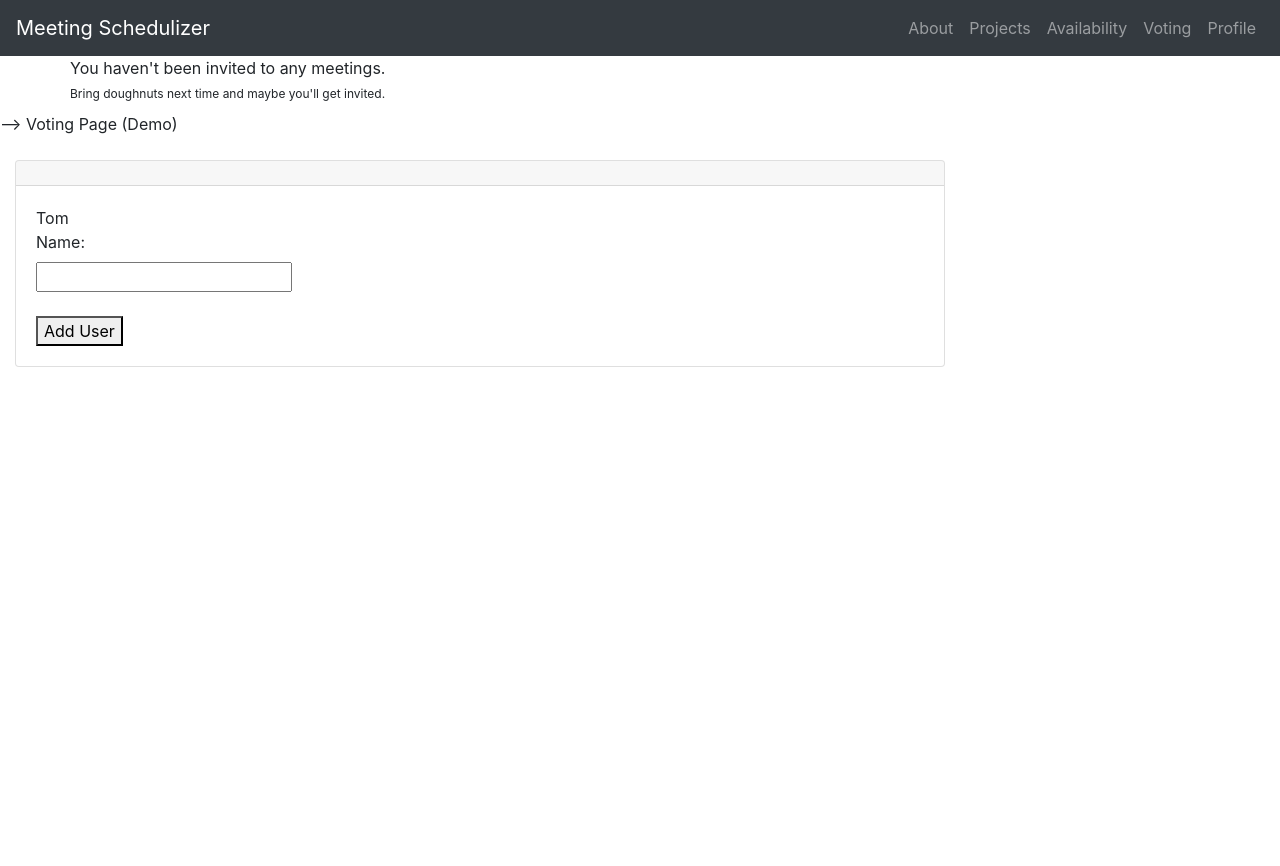
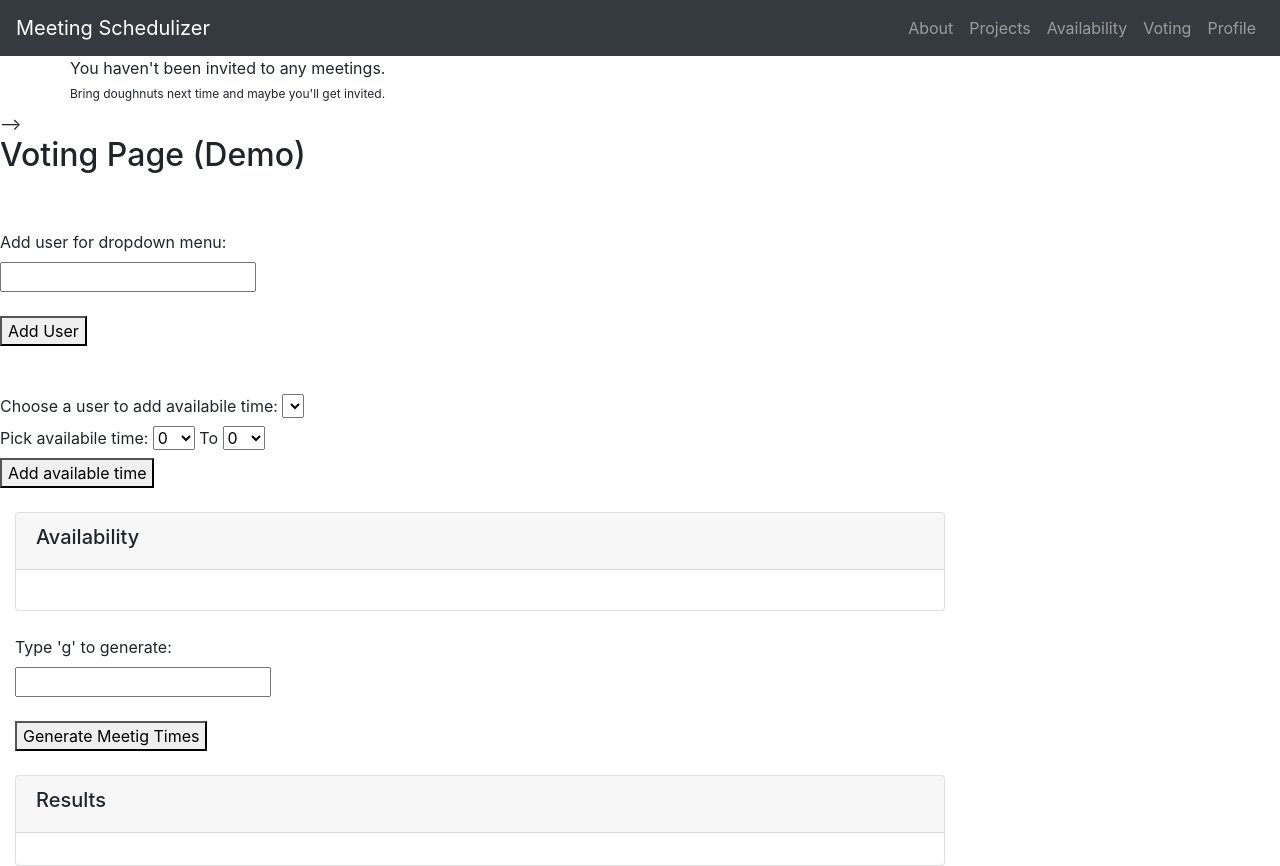
Before and after one commit to calebpower/meeting-schedulizer, a Django app: page /meeting/voting in a window 1280 px wide. Before the commit the page ends 367 px from the top, so only its background shows below. Run offline with Django 3.2, Linux system fonts and the light colour scheme; lists and menus that the app fills with data are empty; some libraries are stand-ins or nearby versions.

Commit message:
Added Generate Meeting function(Demo)

```diff
--- a/meeting/views.py
+++ b/meeting/views.py
@@ -546,20 +546,278 @@ class TestUser:
     def __init__(self, name, age):
         self.name = name
         self.age = age
-    TimeSlots = []
+        self.timeSlots = []
 class Voting(View):
-
 
     MEETING_DURATION = 1
     avaliaveTimeSlots = []
-    users = ['Tom']
+    users = []
+    teamMember = []
+
+    def checkMember(self,members, name):
+        print('checkMember is called')
+        for m in range(len(members)):
+            if members[m] == name:
+                print('Name found !!!!!!!!!!!!!!!')
+                return True
+        return False
+
+    def checkSlot(self, timeslots, ts):
+        print('checkSlot is called')
+        for s in range(len(timeslots)):
+            if timeslots[s].tStart == ts.tStart and timeslots[s].tEnd == ts.tEnd:
+                print('Slot found!!!!!!!!!!!!!!!!')
+                return True
+        return False
+
+    def generateMeeting(self,teamMember):
+        u = 0
+        rq = []
+        aq = []
+        avaliaveTimeSlots = self.avaliaveTimeSlots
+        while u < len(teamMember):
+            k = -1
+            # Compare timeslots
+            timeslots = teamMember[u].timeSlots
+            print('Available Timeslot Length: ' + str(len(avaliaveTimeSlots)))
+            print(teamMember[u].name + ': TimeSlots' +
+                ' Length: ' + str(len(timeslots)))
+            for i in range(len(avaliaveTimeSlots)):
+                print('Results: ' + str(avaliaveTimeSlots[i].tStart) + '-' + str(
+                    avaliaveTimeSlots[i].tEnd) + ' : ', end='')
+                for j in range(len(avaliaveTimeSlots[i].members)):
+                    print(str(avaliaveTimeSlots[i].members[j]) + ' ', end='')
+                print(' ')
+            # Add to array for first iteration
+            if len(avaliaveTimeSlots) == 0:
+                for s in range(len(timeslots)):
+                    avaliaveTimeSlots.append(timeslots[s])
+                    avaliaveTimeSlots[len(avaliaveTimeSlots) -
+                                    1].members.append(teamMember[u].name)
+                    print(teamMember[u].name+' slots: ' +
+                        str(timeslots[s].tStart) + '-' + str(timeslots[s].tEnd))
+                    print(teamMember[u].name + ' added!!!!')
+            else:
+
+                for i in range(len(avaliaveTimeSlots)):
+                    for j in range(len(timeslots)):
+
+                        k = k + 1
+                        ts1 = avaliaveTimeSlots[i]
+                        print('i = ' + str(i))
+                        ts2 = timeslots[j]
+                        print('j = ' + str(j))
+                        # print('k = ' + str(k))
+                        print('Slot' + str(k) + ': ')
+                        print('Available slots: ' + str(avaliaveTimeSlots[i].tStart) + '-' + str(
+                            avaliaveTimeSlots[i].tEnd) + ' : ', end='')
+                        for m in range(len(avaliaveTimeSlots[i].members)):
+                            print(avaliaveTimeSlots[i].members[m] + ' ', end='')
+                        print(' ')
+                        print(teamMember[u].name+' slots: ' +
+                            str(timeslots[j].tStart) + '-' + str(timeslots[j].tEnd))
+                        if not self.checkMember(avaliaveTimeSlots[i].members, teamMember[u].name):
+                            # Compare each time slot
+                            if ts1.tStart > ts2.tEnd or ts2.tStart > ts1.tEnd:
+                                # no overlapping time
+                                print('Case 5: No overlapping periods')
+                                if not self.checkSlot(aq, ts2):
+                                    ts2.members.append(teamMember[u].name)
+                                    aq.append(ts2)
+                                    print(teamMember[u].name + ' added!!!!')
+                                    print('Appended ts2')
+                                if not self.checkSlot(aq, ts1):
+                                    aq.append(ts1)
+                                    print('Appended ts1')
+                                if j == 0:
+                                    rq.append(avaliaveTimeSlots[i])
+
+                            elif ts1.tStart == ts2.tStart and ts1.tEnd == ts2.tEnd:
+                                # same time slot
+                                print('Case 0: This is same time slot')
+                                print('Meeting time is avaliave from ' +
+                                    str(ts1.tStart) + ' to ' + str(ts1.tEnd))
+                                ts = TestTimeSlot(ts1.tStart, ts1.tEnd, 1)
+                                for m in range(len(avaliaveTimeSlots[i].members)):
+                                    ts.members.append(
+                                        avaliaveTimeSlots[i].members[m])
+                                if not self.checkMember(ts.members, teamMember[u].name):
+                                    ts.members.append(teamMember[u].name)
+                                    print(teamMember[u].name + ' added!!!!')
+                                if j == 0:
+
+                                    rq.append(avaliaveTimeSlots[i])
+                                    aq.append(ts)
+
+                                else:
+                                    aq.append(ts)
+
+                            elif ts1.tStart < ts2.tStart and ts1.tEnd < ts2.tEnd:
+                                if (ts1.tEnd - ts2.tStart) < self.MEETING_DURATION:
+                                    print('Case 1A: Meeting time is ' + str(ts1.tEnd -
+                                                                            ts2.tStart) + ': Not enough time for meeting')
+                                    if not self.checkSlot(aq, ts2):
+                                        ts2.members.append(teamMember[u].name)
+                                        aq.append(ts2)
+                                        print('Appended ts2')
+                                    if not self.checkSlot(aq, ts1):
+                                        aq.append(ts1)
+                                        print('Appended ts1')
+                                    if j == 0:
+                                        rq.append(avaliaveTimeSlots[i])
+
+                                else:
+                                    # Start time of B and end time of A is overlapping
+                                    print(
+                                        'Case 1B: Start time of B and end time of A is overlapping')
+                                    print('Meeting time is avaliave from ' +
+                                        str(ts2.tStart) + ' to ' + str(ts1.tEnd))
+                                    ts = TestTimeSlot(ts2.tStart, ts1.tEnd, 0)
+                                    for m in range(len(avaliaveTimeSlots[i].members)):
+                                        ts.members.append(
+                                            avaliaveTimeSlots[i].members[m])
+                                    if not self.checkMember(ts.members, teamMember[u].name):
+                                        ts.members.append(teamMember[u].name)
+                                        print(teamMember[u].name + ' added!!!!')
+                                    if j == 0:
+                                        rq.append(avaliaveTimeSlots[i])
+                                        aq.append(ts)
+                                    else:
+                                        aq.append(ts)
+
+                            elif ts1.tStart > ts2.tStart and ts1.tEnd > ts2.tEnd:
+                                if (ts2.tEnd - ts1.tStart) < self.MEETING_DURATION:
+                                    print('Case 2A: Meeting time is ' + str(ts2.tEnd -
+                                                                            ts1.tStart) + ': Not enough time for meeting')
+                                    if not self.checkSlot(aq, ts2):
+                                        ts2.members.append(teamMember[u].name)
+                                        aq.append(ts2)
+                                        print('Appended ts2')
+                                    if not self.checkSlot(aq, ts1):
+                                        aq.append(ts1)
+                                        print('Appended ts1')
+                                    if j == 0:
+                                        rq.append(avaliaveTimeSlots[i])
+
+                                else:
+                                    # Start time of A and End time of B is overlapping
+                                    print(
+                                        'Case 2B: Start time of A and End time of B is overlapping')
+                                    print('Meeting time is avaliave from ' +
+                                        str(ts1.tStart) + ' to ' + str(ts2.tEnd))
+                                    ts = TestTimeSlot(ts1.tStart, ts2.tEnd, 1)
+                                    for m in range(len(avaliaveTimeSlots[i].members)):
+                                        ts.members.append(
+                                            avaliaveTimeSlots[i].members[m])
+                                    if not self.checkMember(ts.members, teamMember[u].name):
+                                        ts.members.append(teamMember[u].name)
+                                        print(teamMember[u].name + ' added!!!!')
+                                    if j == 0:
+
+                                        rq.append(avaliaveTimeSlots[i])
+                                        aq.append(ts)
+
+                                    else:
+                                        aq.append(ts)
+
+                            elif ts1.tStart >= ts2.tStart and ts1.tEnd <= ts2.tEnd:
+                                # Start time of A and End time of A is overlapping
+                                print(
+                                    'Case 3: Start time of A and End time of A is overlapping')
+                                print('Meeting time is avaliave from ' +
+                                    str(ts1.tStart) + ' to ' + str(ts1.tEnd))
+                                ts = TestTimeSlot(ts1.tStart, ts1.tEnd, 1)
+                                for m in range(len(avaliaveTimeSlots[i].members)):
+                                    ts.members.append(
+                                        avaliaveTimeSlots[i].members[m])
+                                if not self.checkMember(ts.members, teamMember[u].name):
+                                    ts.members.append(teamMember[u].name)
+                                    print(teamMember[u].name + ' added!!!!')
+                                if j == 0:
+                                    rq.append(avaliaveTimeSlots[i])
+                                    aq.append(ts)
+                                else:
+                                    aq.append(ts)
+
+                            elif ts1.tStart <= ts2.tStart and ts1.tEnd >= ts2.tEnd:
+                                # Start time of B and End time of B is overlapping
+                                print(
+                                    'Case 4: Start time of B and End time of B is overlapping')
+                                print('Meeting time is avaliave from ' +
+                                    str(ts2.tStart) + ' to ' + str(ts2.tEnd))
+                                ts = TestTimeSlot(ts2.tStart, ts2.tEnd, 1)
+                                for m in range(len(avaliaveTimeSlots[i].members)):
+                                    ts.members.append(
+                                        avaliaveTimeSlots[i].members[m])
+                                if not self.checkMember(ts.members, teamMember[u].name):
+                                    ts.members.append(teamMember[u].name)
+                                    print(teamMember[u].name + ' added!!!!')
+                                if j == 0:
+                                    rq.append(avaliaveTimeSlots[i])
+                                    aq.append(ts)
+                                else:
+                                    aq.append(ts)
+
+                            li = len(avaliaveTimeSlots) - 1
+                            lj = len(timeslots) - 1
+                            # print('j = ' + str(j) + ': len(timeslots) - 1 = ' + str(lj))
+                            if len(rq) != 0 and li == i and lj == j:
+                                for r in range(len(rq)):
+                                    print(str(rq[r].tStart) + '-' +
+                                        str(rq[r].tEnd) + ' is removed!!')
+                                    avaliaveTimeSlots.remove(rq[r])
+                                rq = []
+                            if len(aq) != 0 and li == i and lj == j:
+                                for a in range(len(aq)):
+                                    # if not checkMember(aq[a].members, teamMember[u].name):
+                                    # aq[a].members.append(teamMember[u].name)
+                                    # print(teamMember[u].name + ' added!!!!')
+                                    avaliaveTimeSlots.append(aq[a])
+                                    print(str(aq[a].tStart) + '-' +
+                                        str(aq[a].tEnd) + ' is appended!')
+                                aq = []
+                            print('Count is ' + str(len(avaliaveTimeSlots)))
+
+            u += 1
+
+
 
     def post(self, request,):
-        self.users.append(request.POST.get('Name'))
-        print("Add_User is called")
-        # self.users.append(username)
+        flag = False
+        add_name = request.POST.get('Name')
+        if not add_name == None:
+            self.users.append(request.POST.get('Name'))
+        t = TestTimeSlot(-1,-1,-1)
+        u = TestUser(None, 0)
+        t.tStart = request.POST.get('tStart')
+        t.tEnd = request.POST.get('tEnd')
+        u.name = request.POST.get('user')
+        if not t.tStart == -1 and u.name:
+            for user in self.teamMember:
+                if u.name == user.name:
+                    for timeslot in user.timeSlots:
+                        if timeslot.tStart != t.tStart and timeslot.tEnd != t.tEnd:
+                            user.timeSlots.append(t)
+                        else:
+                            print('Duplicate slot')
+                        flag = True
+        if not t.tStart == -1 and u.name and not flag:
+            u.timeSlots.append(t)
+            self.teamMember.append(u)
+            # print(len(self.teamMember))
+            # print(self.teamMember[len(self.teamMember)-1].timeSlots[0].tEnd)
+        # print(add_name)
+        # print(u, t.tStart, t.tEnd)
+        value = request.POST.get('generate')
+        print(value)
+        if value == 'g':
+            print('generateMeeting is called')
+            self.generateMeeting(self.teamMember)
+
         context = {
             'users':self.users,
+            'teamMember':self.teamMember,
+            'availableTimeSlots':self.avaliaveTimeSlots
         }
         return render(request, 'voting/index.html', context)
 
--- a/templates/voting/index.html
+++ b/templates/voting/index.html
@@ -6,37 +6,140 @@
     <div class="row">
 
         <!-- {% include "availability/meeting_pane.html" %} -->
-        Voting Page (Demo)
+        <h2>Voting Page (Demo)</h2>
+        <br><br>
+        <!-- Add User for dropdown menu -->
+        <form action="" method='post'>
+                {% csrf_token %}
+                <label for="Name">Add user for dropdown menu:</label><br>
+                <input type="text" id="Name" name="Name" ><br><br>
+                <button type="submit" onclick="post">Add User</button>
+        </form>
+        <!-- Add User for dropdown menu -->
+        <br><br>
+                   <!-- Add availabile time -->
+                   <form action="" method='post'>
+                        {% csrf_token %}
+                    <label for="user">Choose a user to add availabile time:</label>
+                    <select id="user"name="user">
+                            {% for user in users %}
+                            <option name="user" >{{ user }}</option>
+                            {% endfor %}
+                    </select>
+                    <br>
+                    <label for="tStart">Pick availabile time:</label>
+                    <select id="tStart" name="tStart">
+                        <option value="0" name="tStart" >0</option>
+                        <option value="1" name="tStart" >1</option>
+                        <option value="2" >2</option>
+                        <option value="3" >3</option>
+                        <option value="4" >4</option>
+                        <option value="5" >5</option>
+                        <option value="6" >6</option>
+                        <option value="7" >7</option>
+                        <option value="8" >8</option>
+                        <option value="9" >9</option>
+                        <option value="10">10</option>
+                        <option value="11">11</option>
+                        <option value="12" >12</option>
+                        <option value="13" >13</option>
+                        <option value="14">14</option>
+                        <option value="15" >15</option>
+                        <option value="16" >16</option>
+                        <option value="17" >17</option>
+                        <option value="18" >18</option>
+                        <option value="19" >19</option>
+                        <option value="20" >20</option>
+                        <option value="21" >21</option>
+                        <option value="22">22</option>
+                        <option value="23">23</option>
+                    </select>
+
+                    <label for="tEnd">To</label>
+                    <select id="tEnd" name="tEnd">
+                        <option value="0" name="tEnd" >0</option>
+                        <option value="1" name="tEnd">1</option>
+                        <option value="2" >2</option>
+                        <option value="3" >3</option>
+                        <option value="4" >4</option>
+                        <option value="5" >5</option>
+                        <option value="6" >6</option>
+                        <option value="7" >7</option>
+                        <option value="8" >8</option>
+                        <option value="9" >9</option>
+                        <option value="10">10</option>
+                        <option value="11">11</option>
+                        <option value="12" >12</option>
+                        <option value="13" >13</option>
+                        <option value="14">14</option>
+                        <option value="15" >15</option>
+                        <option value="16" >16</option>
+                        <option value="17" >17</option>
+                        <option value="18" >18</option>
+                        <option value="19" >19</option>
+                        <option value="20" >20</option>
+                        <option value="21" >21</option>
+                        <option value="22">22</option>
+                        <option value="23">23</option>
+                    </select>
+                    <br>
+                    <button type="submit" value="tStart" onclick="post">Add available time</button>
+            </form>
+            <!-- Add availabile time End-->
 
         <div class="col-lg-9">
             <div class="card mt-4">
                 <div class="card-header">
-                    <!-- {{ active_meeting.name }} -->
-                    {{ user.name }}
+                    <h5>Availability</h5>
                 </div>
 
                 <div id="avlb-meeting-selected" class="card-body">
 
                     <!-- userlist -->
-                    {% for user in users %}
-                        {{ user }}
+                    {% for user in teamMember %}
+                        <h5>{{ user.name }}: </h5>
+                        {% for timeslot in user.timeSlots %}
+                            From {{timeslot.tStart}} to {{timeslot.tEnd}}
+                            <br>
+                        {% endfor %}
                         <br>
                     {% endfor %}
                     <!-- end userlist -->
 
-                    <form action="" method='post'>
-                        {% csrf_token %}
-                        <label for="Name">Name:</label><br>
-                        <input type="text" id="Name" name="Name" ><br><br>
-                        <button type="submit" value="Add User" onclick="add_user">Add User</button>
-                    </form>
+                </div>
 
-
-                </div>
                 <!-- end meeting selected div -->
             </div>
             <!-- /.card -->
-
+            <br>
+            <!-- <form action="" method='post'>
+                {% csrf_token %}
+                <label>Type 'G' to generate</label>
+                <input type="text" id="generate" name="generate"><br><br>
+                <button type="submit" onclick="post" name='generate'>Generate Meeting Time</button>
+            </form> -->
+            <form action="" method='post'>
+                    {% csrf_token %}
+                    <label for="Name">Type 'g' to generate:</label><br>
+                    <input type="text" id="generate" name="generate" ><br><br>
+                    <button type="submit" onclick="post">Generate Meetig Times</button>
+            </form>
+            <!--card -->
+            <div class="card mt-4">
+                    <div class="card-header">
+                        <h5>Results</h5>
+                    </div>
+                    <br>
+                   <h5> {% for timeslot in availableTimeSlots %}
+                    From {{timeslot.tStart}} to {{timeslot.tEnd}}:
+                    {% for user in timeslot.members %}
+                     {{user}}
+                    {% endfor %}
+                    is availabile</h5>
+                    <br>
+                {% endfor %}
+            </div>
+            <!-- /.card -->
         </div>
         <!-- /.col-lg-9 -->
 
```
